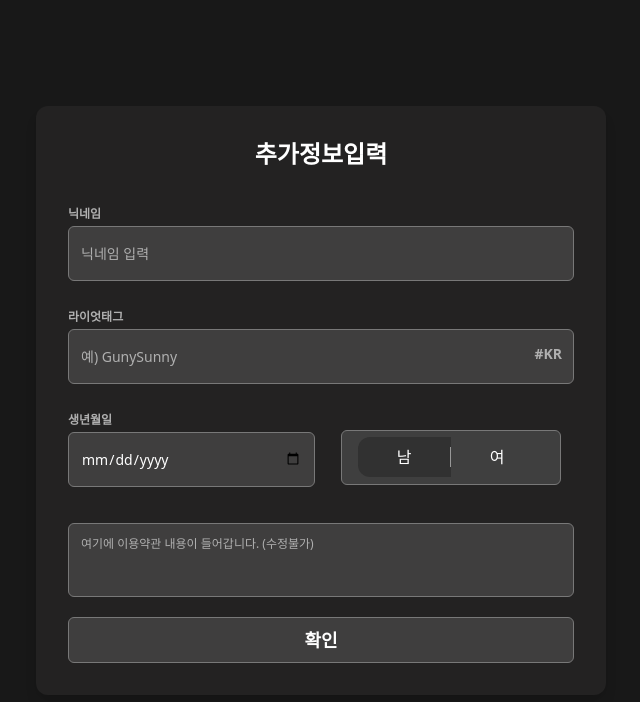
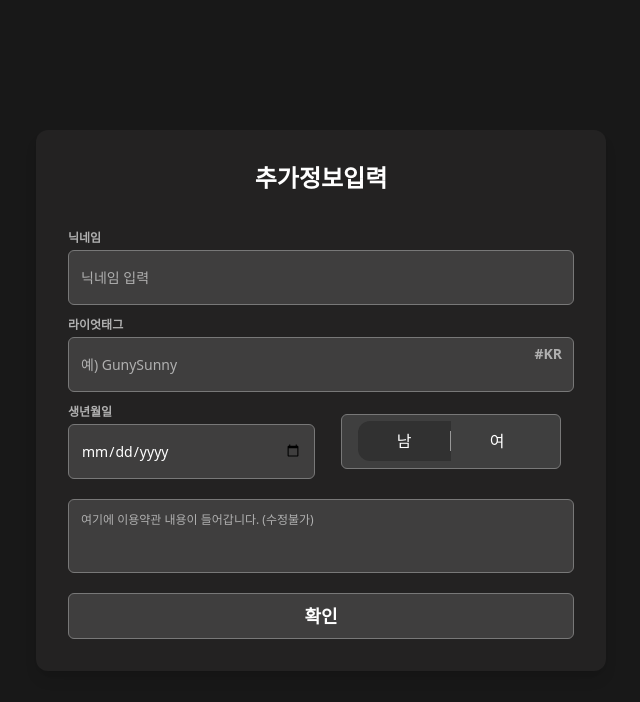
Before and after one commit to ozlol99/FE, a React (Vite) app: page /add-info in a window 1280 px wide. Shown: the top 702 px of the page, without its empty margins (319-959 px from the left). Built offline with nearby package versions, Linux system fonts and the light colour scheme; no server answers.

Commit message:
style: CustomInput 인풋 컴포넌트 가로폭(width) 수정

```diff
--- a/src/components/CustomInput.jsx
+++ b/src/components/CustomInput.jsx
@@ -8,7 +8,7 @@ export default function CustomInput({
   ...props
 }) {
   return (
-    <div className="mb-4 w-full">
+    <div className="w-full">
       {label && (
         <label className="block mb-1 text-xs font-semibold text-[#b0b0b0]">
           {label}
```
